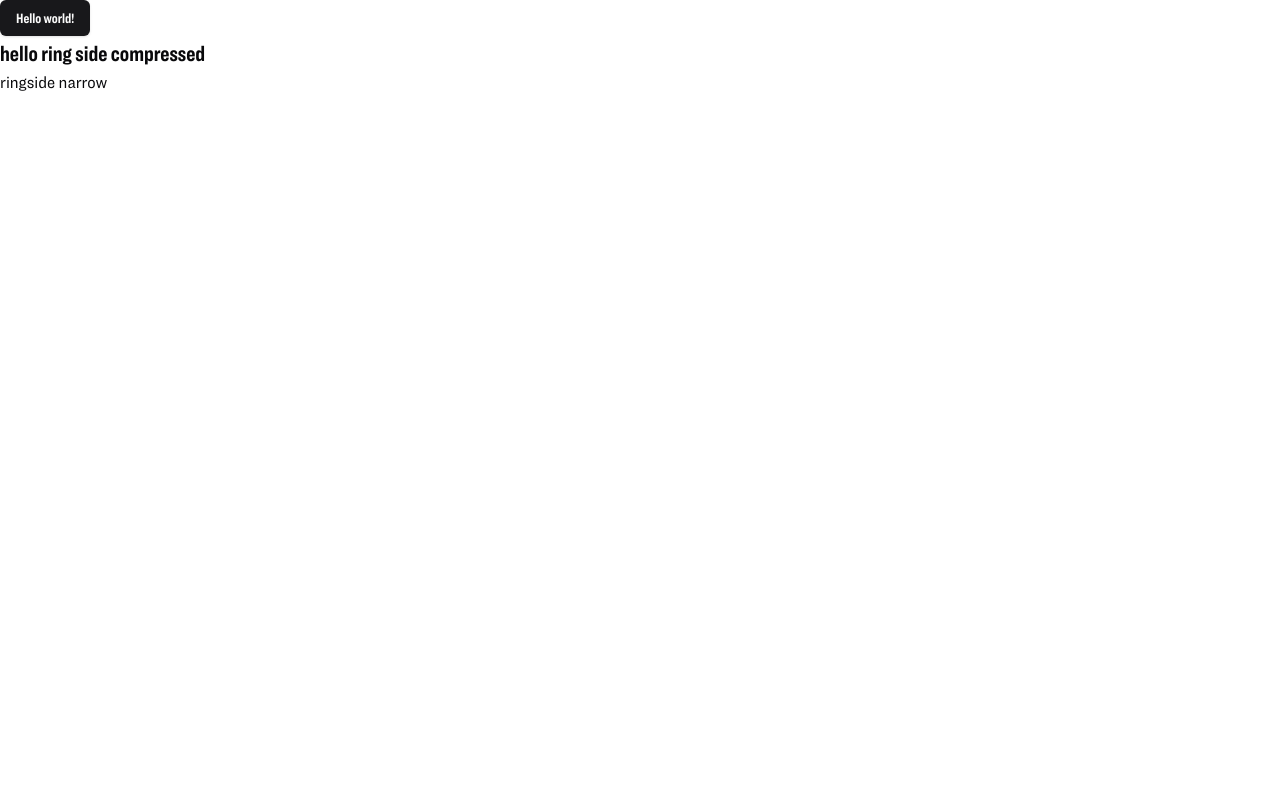
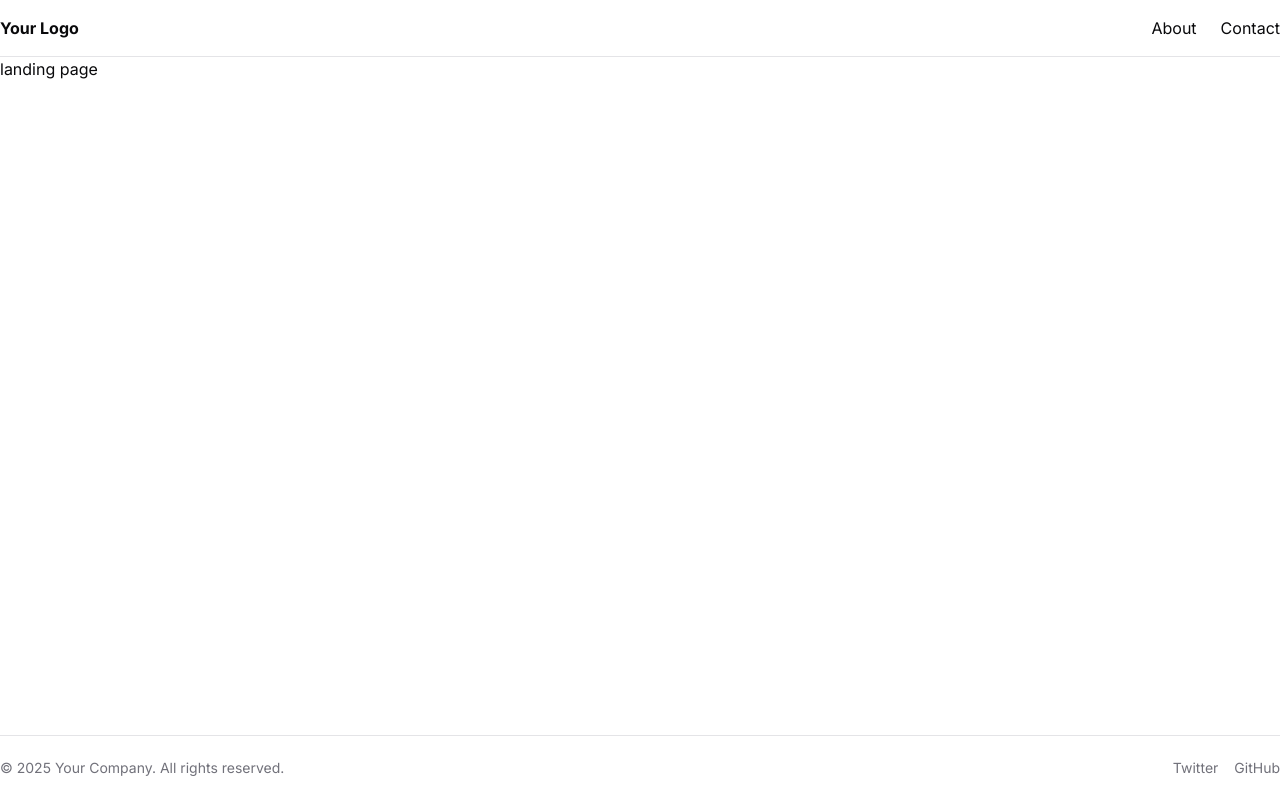
Before and after one commit to AshikShuvo/experimental-next, a Next.js app: page /en in a window 1280 px wide. Built offline with nearby package versions, Linux system fonts and the light colour scheme.

Commit message:
layout breakdown

```diff
--- /dev/null
+++ b/app/[locale]/@footer/default.tsx
@@ -0,0 +1,31 @@
+export default function Footer() {
+  return (
+    <footer className="border-t">
+      <div className="container flex h-16 items-center justify-between py-4">
+        <div>
+          <p className="text-sm text-muted-foreground">
+            © {new Date().getFullYear()} Your Company. All rights reserved.
+          </p>
+        </div>
+        <div className="flex items-center space-x-4">
+          <a
+            href="https://twitter.com"
+            target="_blank"
+            rel="noopener noreferrer"
+            className="text-sm text-muted-foreground hover:text-foreground"
+          >
+            Twitter
+          </a>
+          <a
+            href="https://github.com"
+            target="_blank"
+            rel="noopener noreferrer"
+            className="text-sm text-muted-foreground hover:text-foreground"
+          >
+            GitHub
+          </a>
+        </div>
+      </div>
+    </footer>
+  );
+}
--- /dev/null
+++ b/app/[locale]/@navbar/default.tsx
@@ -0,0 +1,25 @@
+import Link from "next/link";
+
+export default function Navbar() {
+  return (
+    <nav className="sticky top-0 z-50 w-full border-b bg-background/95 backdrop-blur supports-[backdrop-filter]:bg-background/60">
+      <div className="container flex h-14 items-center">
+        <div className="mr-4 flex">
+          <Link href="/" className="mr-6 flex items-center space-x-2">
+            <span className="font-bold">Your Logo</span>
+          </Link>
+        </div>
+        <div className="flex flex-1 items-center justify-between space-x-2 md:justify-end">
+          <nav className="flex items-center space-x-6">
+            <Link href="/about" className="hover:text-foreground/80">
+              About
+            </Link>
+            <Link href="/contact" className="hover:text-foreground/80">
+              Contact
+            </Link>
+          </nav>
+        </div>
+      </div>
+    </nav>
+  );
+}
--- /dev/null
+++ b/app/[locale]/checkout/layout.tsx
@@ -0,0 +1,12 @@
+export default function CheckoutLayout({
+  children,
+}: {
+  children: React.ReactNode;
+}) {
+  return (
+    <div>
+      <h2>Checkout Layout</h2>
+      {children}
+    </div>
+  );
+}
--- /dev/null
+++ b/app/[locale]/checkout/page.tsx
@@ -0,0 +1,7 @@
+export default function CheckoutPage() {
+  return (
+    <div>
+      <h1>Checkout</h1>
+    </div>
+  );
+}
--- a/app/[locale]/layout.tsx
+++ b/app/[locale]/layout.tsx
@@ -1,7 +1,8 @@
 import type { Metadata } from "next";
+import { Inter } from "next/font/google";
+import { rinsideCompressed, rinsideNarrow } from "@/fonts";
 import "../../styles/globals.scss";
-import { getLocale } from "next-intl/server";
-import { rinsideCompressed, rinsideNarrow } from "@/fonts";
+const inter = Inter({ subsets: ["latin"] });
 
 export const metadata: Metadata = {
   title: "Create Next App",
@@ -12,18 +13,30 @@ export function generateStaticParams() {
   return [{ locale: "en" }, { locale: "no" }];
 }
 
-export default async function RootLayout({
+export default async function LocaleLayout({
   children,
-}: Readonly<{
+  params: { locale },
+  navbar,
+  footer,
+}: {
   children: React.ReactNode;
-}>) {
-  const locale = await getLocale();
+  params: { locale: string };
+  navbar: React.ReactNode;
+  footer: React.ReactNode;
+}) {
   return (
-    <html lang={locale}>
+    <html lang={locale} className="h-full">
       <body
-        className={`${rinsideCompressed.variable} ${rinsideNarrow.variable} antialiased`}
+        className={`${rinsideCompressed.variable} ${rinsideNarrow.variable} antialiased ${inter.className} flex min-h-full flex-col`}
       >
-        {children}
+        {/* Navbar Section */}
+        {navbar}
+
+        {/* Main Content */}
+        <main className="flex-1">{children}</main>
+
+        {/* Footer Section */}
+        {footer}
       </body>
     </html>
   );
--- /dev/null
+++ b/app/[locale]/menu/layout.tsx
@@ -0,0 +1,12 @@
+export default function MenuLayout({
+  children,
+}: {
+  children: React.ReactNode;
+}) {
+  return (
+    <div>
+      <h2>Menu Layout</h2>
+      {children}
+    </div>
+  );
+}
--- /dev/null
+++ b/app/[locale]/menu/page.tsx
@@ -0,0 +1,7 @@
+export default function MenuPage() {
+  return (
+    <div>
+      <h1>Menu</h1>
+    </div>
+  );
+}
--- /dev/null
+++ b/app/[locale]/order-confirmation/layout.tsx
@@ -0,0 +1,12 @@
+export default function OrderConfirmationLayout({
+  children,
+}: {
+  children: React.ReactNode;
+}) {
+  return (
+    <div>
+      <h2>Order Confirmation Layout</h2>
+      {children}
+    </div>
+  );
+}
--- /dev/null
+++ b/app/[locale]/order-confirmation/page.tsx
@@ -0,0 +1,7 @@
+export default function OrderConfirmationPage() {
+  return (
+    <div>
+      <h1>Order Confirmation</h1>
+    </div>
+  );
+}
--- a/app/[locale]/page.tsx
+++ b/app/[locale]/page.tsx
@@ -1,13 +1,7 @@
-import { Button } from "@/components/ui/button";
-import { useTranslations } from "next-intl";
-
-export default function Home() {
-  const t = useTranslations("Index");
+export default function HomePage() {
   return (
-    <div>
-      <Button>{t("title")}</Button>
-      <h1 className="title">hello ring side compressed</h1>
-      <h2 className="sub-title">ringside narrow</h2>
+    <div className="container">
+      <h1>landing page</h1>
     </div>
   );
 }
```
